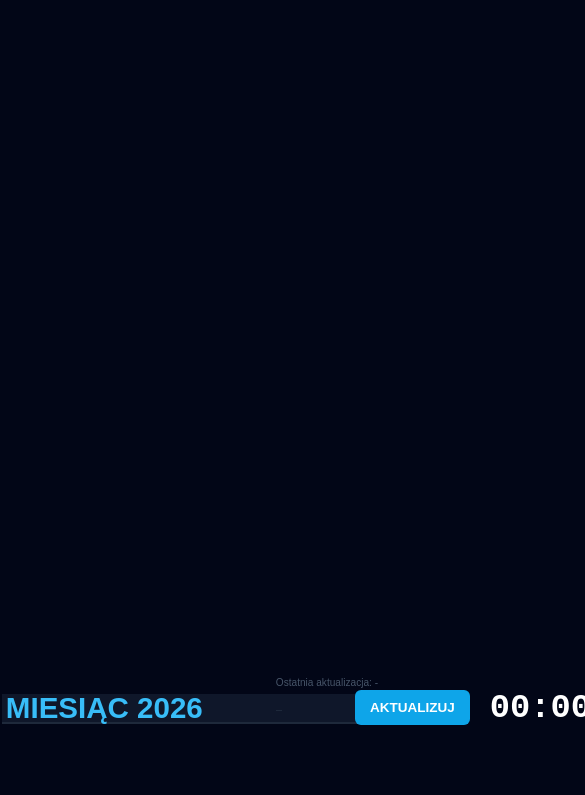
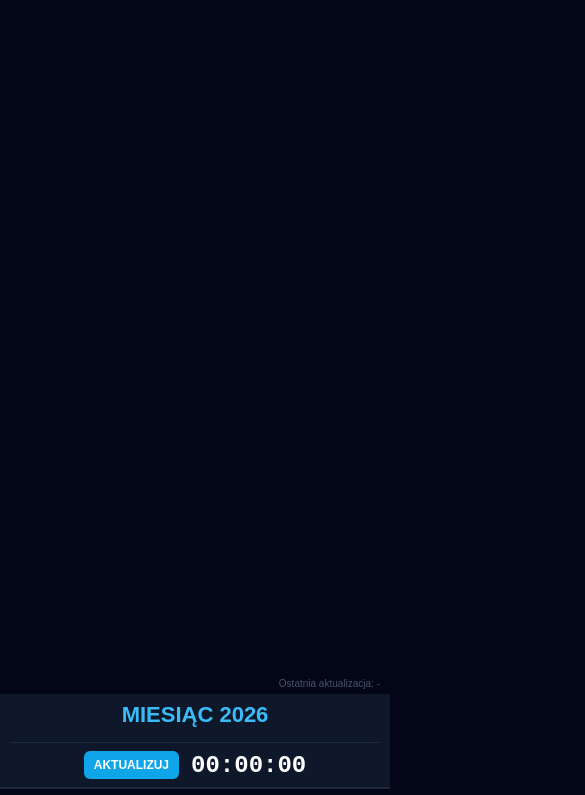
Before and after one commit to medicusexpert-gif/samolewscy, a plain HTML site: page index.html in a window 390 px wide. Shown: the part 150-945 px from the top of the page, 585 px wide, since content can reach past the window. Drawn offline with Linux system fonts and the light colour scheme; no server answers.

Commit message:
Update style.css

```diff
--- a/style.css
+++ b/style.css
@@ -106,3 +106,106 @@ td:nth-child(6) { border-left: 10px solid #f472b6; }
 }
 
 .footer { height: 2vh; text-align: right; font-size: 1.2vh; color: #475569; padding-right: 10px; }
+
+/* ===== WIDOK NA TELEFONIE ===== */
+@media (max-width: 700px) {
+
+    body {
+        overflow: auto;
+        height: auto;
+        min-height: 100vh;
+    }
+
+    .wrapper {
+        height: auto;
+        min-height: 100vh;
+        padding: 0;
+    }
+
+    .header {
+        height: auto;
+        min-height: 60px;
+        padding: 8px 10px;
+        flex-wrap: wrap;
+        gap: 8px;
+    }
+
+    .title {
+        font-size: 22px;
+        min-width: auto;
+        width: 100%;
+        text-align: center;
+    }
+
+    .time-box {
+        min-width: 0;
+        width: 100%;
+        justify-content: center;
+        gap: 12px;
+    }
+
+    .time {
+        font-size: 24px;
+    }
+
+    .refresh-btn {
+        padding: 7px 10px;
+        font-size: 12px;
+    }
+
+    #month-nav {
+        overflow-x: auto;
+        overflow-y: hidden;
+        flex-wrap: nowrap;
+        justify-content: flex-start;
+        -webkit-overflow-scrolling: touch;
+        scrollbar-width: thin;
+    }
+
+    .nav-container {
+        margin: 0;
+        flex-wrap: nowrap;
+        overflow-x: auto;
+        justify-content: flex-start;
+        width: 100%;
+    }
+
+    .nav-btn {
+        flex: 0 0 auto;
+        font-size: 12px;
+        padding: 6px 10px;
+    }
+
+    #table-container {
+        height: auto;
+        min-height: 0;
+        overflow-x: auto;
+        overflow-y: visible;
+        -webkit-overflow-scrolling: touch;
+    }
+
+    table {
+        width: 100%;
+        min-width: 700px;
+        height: auto;
+    }
+
+    .tech-data {
+        font-size: 16px;
+    }
+
+    .day,
+    .date {
+        font-size: 13px;
+    }
+
+    th {
+        font-size: 13px !important;
+    }
+
+    .footer {
+        height: auto;
+        padding: 5px 10px;
+        font-size: 10px;
+    }
+}
```
